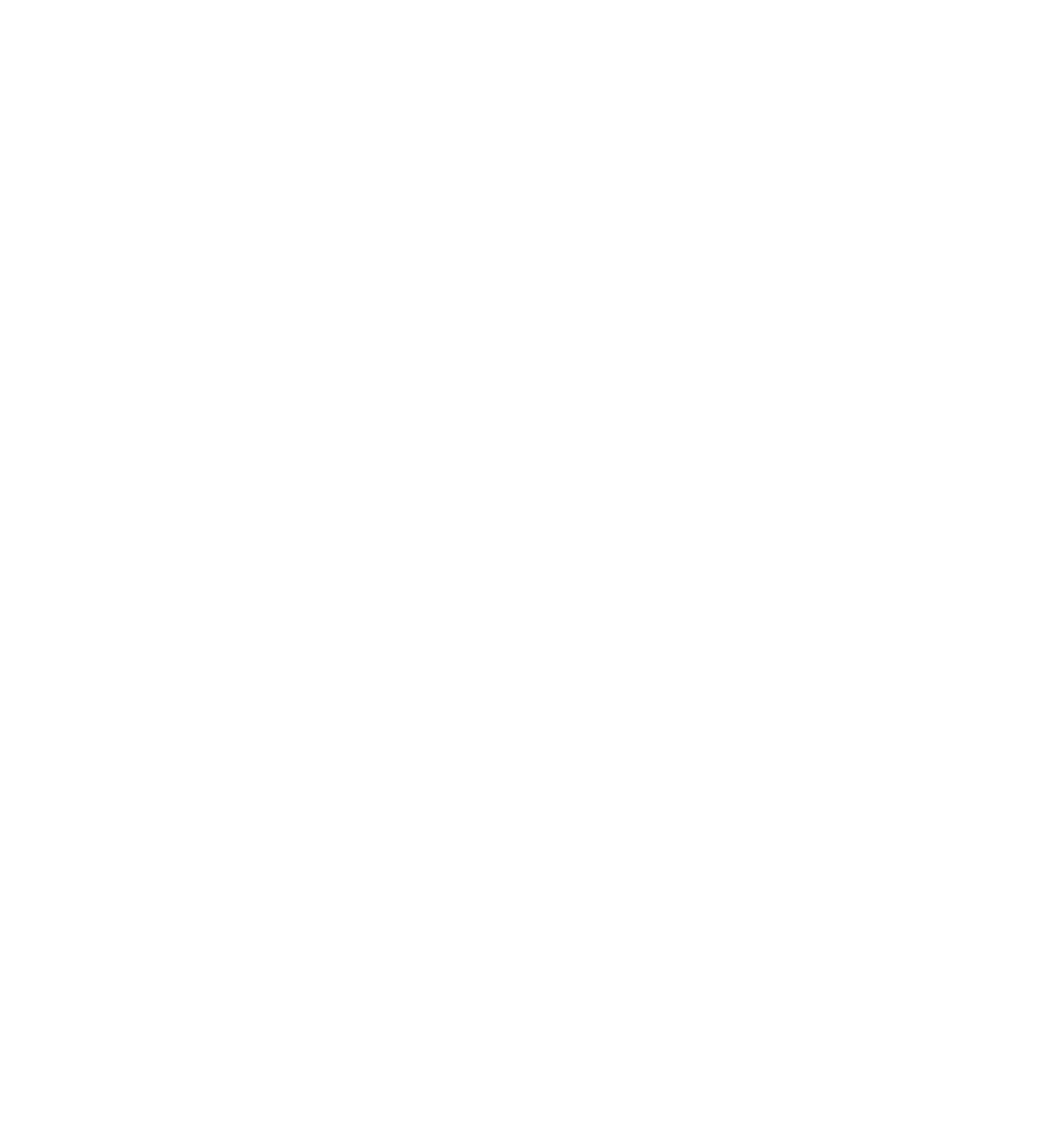
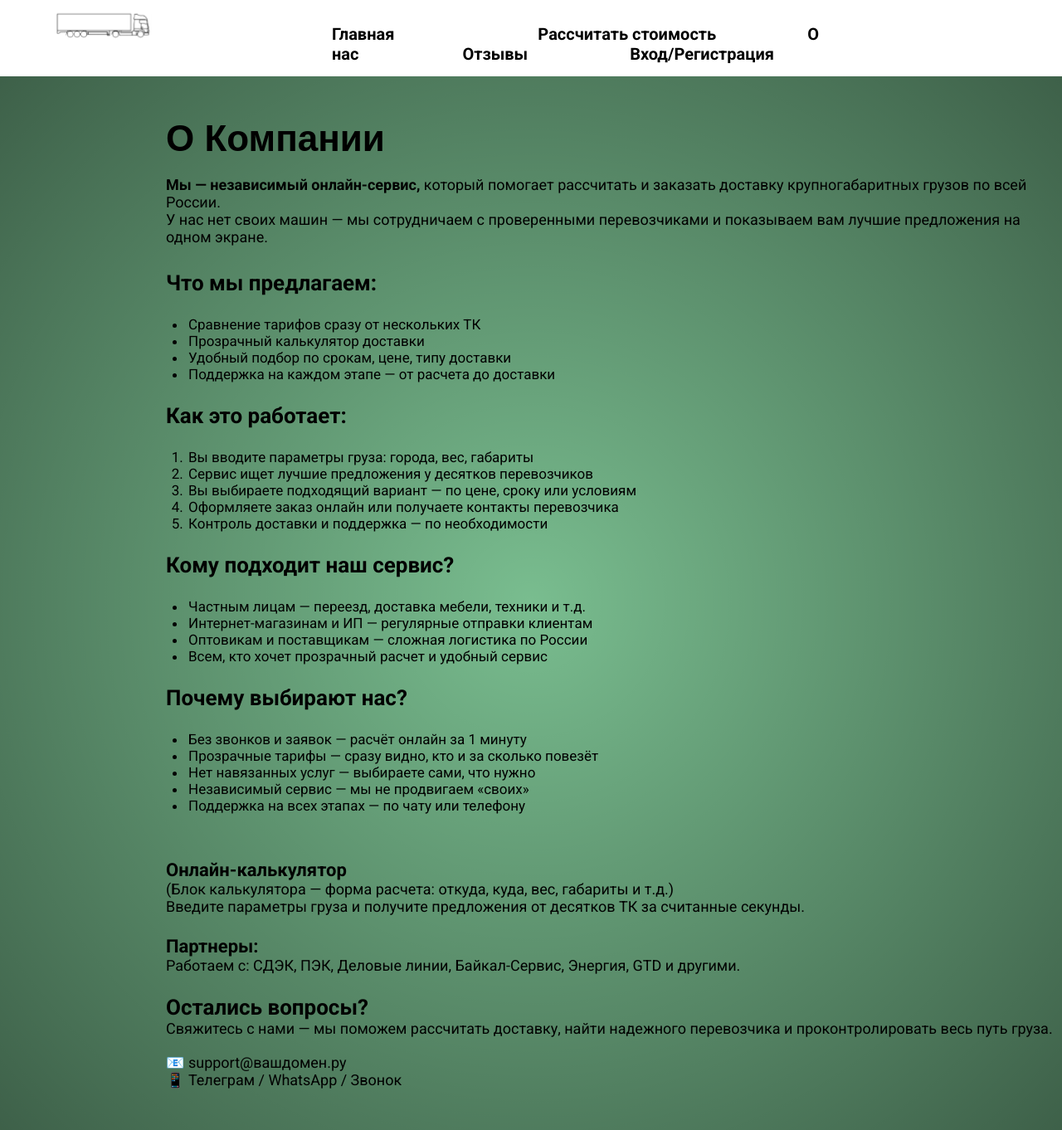
Before and after one commit to H1TgH/Logistic_Frontend, a React (Create React App) app in the folder logistic_frontend/: page /about in a window 1280 px wide. Before the commit this address had no page. Shown: the whole page at 83% size. Before the commit the page ends 800 px from the top, so only its background shows below. Built offline with nearby package versions, Linux system fonts and the light colour scheme; a web font is replaced by a local one.

Commit message:
add about page layout

```diff
--- a/logistic_frontend/src/App.js
+++ b/logistic_frontend/src/App.js
@@ -3,6 +3,7 @@ import { BrowserRouter, Routes, Route } from 'react-router-dom';
 import Home from './pages/home/Home';
 import Register from './pages/auth/Register';
 import Login from './pages/auth/Login';
+import About from './pages/about/About';
 
 
 function App() {
@@ -12,6 +13,7 @@ function App() {
         <Route path="/" element={<Home />} />
         <Route path="/register" element={<Register />} />
         <Route path="/login" element={<Login />} />
+        <Route path="/about" element={<About />} />
       </Routes>
     </BrowserRouter>
   );
--- a/logistic_frontend/src/index.css
+++ b/logistic_frontend/src/index.css
@@ -6,7 +6,7 @@ body {
     margin: 0px;
 }
 
-main {
+main.bg-image {
     width: 1920px;
     height: 1013px;
     background: radial-gradient(circle, rgba(0, 0, 0, 0) 0%, rgba(0, 0, 0, 0.489) 100%),
@@ -15,3 +15,8 @@ main {
     background-size: cover;
     background-position: 130px;
 }
+
+main.bg-wo-image {
+   background: radial-gradient(circle, rgba(0, 0, 0, 0) 0%, rgba(0, 0, 0, 0.489) 100%),
+                rgba(121, 189, 143, 1);
+}
--- /dev/null
+++ b/logistic_frontend/src/pages/about/About.css
@@ -0,0 +1,103 @@
+.about-page-main {
+    padding-left: 200px;
+    font-family: 'Roboto', sans-serif;
+}
+
+.about-page-main section h2 {
+    font-size: 26px;
+}
+
+.about-company h1 {
+    padding: 0;
+    margin: 0;
+    font-size: 44px;
+    font-weight: 700;
+    color: black;
+    padding-top: 50px;
+    padding-bottom: 20px;
+}
+
+.about-company h3 {
+    font-size: 18px;
+    font-weight: 400;
+    width: 1200px;
+}
+
+.about-company p {
+    width: 1200px;
+    color: black;
+    font-weight: 400;
+    font-size: 18px;
+    margin: 0;
+    padding: 0;
+    padding-bottom: 30px;
+}
+
+.about-page-main section ul {
+    padding: 25px;
+}
+
+.about-page-main section li {
+    padding-left: 2px;
+    font-size: 17px;
+}
+
+.how-works-list {
+    list-style: decimal;
+}
+
+.about-calculator {
+    padding-bottom: 25px;
+}
+
+.about-calculator h3 {
+    font-size: 22px;
+    padding: 0;
+    margin: 0;
+    padding-top: 30px;
+}
+
+.about-calculator p {
+    margin: 0;
+    padding: 0;
+    font-size: 18px;
+    color: black;
+    font-weight: 400;
+}
+
+.about-partners {
+    padding-bottom: 25px;
+}
+
+.about-partners h3 {
+    font-size: 22px;
+    padding: 0;
+    margin: 0;
+}
+
+.about-partners p {
+    font-size: 18px;
+    padding: 0;
+    margin: 0;
+    font-weight: 400;
+    color: black;
+}
+
+.about-questions h2 {
+    font-size: 22px;
+    padding: 0;
+    margin: 0;
+}
+
+.about-questions p {
+    font-size: 18px;
+    padding: 0;
+    margin: 0;
+    font-weight: 400;
+    color: black;
+}
+
+.contacts-container {
+    padding-top: 20px;
+    padding-bottom: 50px;
+}
--- /dev/null
+++ b/logistic_frontend/src/pages/about/About.js
@@ -0,0 +1,75 @@
+import React from 'react';
+import './About.css';
+import Header from '../../components/header/Header';
+
+const About = () => {
+  return (
+    <>
+      <Header /> {}
+      <main className='bg-wo-image about-page-main'>
+        <section className='about-company'>
+            <h1>О Компании</h1>
+            <h3><strong>Мы — независимый онлайн-сервис, </strong>который помогает рассчитать и заказать доставку крупногабаритных грузов по всей России.</h3>
+            <p>У нас нет своих машин — мы сотрудничаем с проверенными перевозчиками и показываем вам лучшие предложения на одном экране.</p>
+        </section>
+        <section className='about-offers'>
+            <h2>Что мы предлагаем:</h2>
+            <ul className='offers-list'>
+                <li>Сравнение тарифов сразу от нескольких ТК</li>
+                <li>Прозрачный калькулятор доставки</li>
+                <li>Удобный подбор по срокам, цене, типу доставки</li>
+                <li>Поддержка на каждом этапе — от расчета до доставки</li>
+            </ul>
+        </section>
+        <section className='about-how-work'>
+            <h2>Как это работает:</h2>
+            <ul className='how-works-list'>
+                <li>Вы вводите параметры груза: города, вес, габариты</li>
+                <li>Сервис ищет лучшие предложения у десятков перевозчиков</li>
+                <li>Вы выбираете подходящий вариант — по цене, сроку или условиям</li>
+                <li>Оформляете заказ онлайн или получаете контакты перевозчика</li>
+                <li>Контроль доставки и поддержка — по необходимости</li>
+            </ul>
+        </section>
+        <section className='about-for-whom'>
+            <h2>Кому подходит наш сервис?</h2>
+            <ul className='for-whom-list'>
+                <li>Частным лицам — переезд, доставка мебели, техники и т.д.</li>
+                <li>Интернет-магазинам и ИП — регулярные отправки клиентам</li>
+                <li>Оптовикам и поставщикам — сложная логистика по России</li>
+                <li>Всем, кто хочет прозрачный расчет и удобный сервис</li>
+            </ul>
+        </section>
+        <section className='about-choose-us'>
+            <h2>Почему выбирают нас?</h2>
+            <ul className='reasons-list'>
+                <li>Без звонков и заявок — расчёт онлайн за 1 минуту</li>
+                <li>Прозрачные тарифы — сразу видно, кто и за сколько повезёт</li>
+                <li>Нет навязанных услуг — выбираете сами, что нужно</li>
+                <li>Независимый сервис — мы не продвигаем «своих»</li>
+                <li>Поддержка на всех этапах — по чату или телефону</li>
+            </ul>
+        </section>
+        <section className='about-calculator'>
+            <h3>Онлайн-калькулятор</h3>
+            <p>(Блок калькулятора — форма расчета: откуда, куда, вес, габариты и т.д.)</p>
+            <p>Введите параметры груза и получите предложения от десятков ТК за считанные секунды.</p>
+        </section>
+        <section className='about-partners'>
+            <h3>Партнеры:</h3>
+            <p>Работаем с: СДЭК, ПЭК, Деловые линии, Байкал-Сервис, Энергия, GTD и другими.</p>
+        </section>
+        <section className='about-questions'>
+            <h2>Остались вопросы?</h2>
+            <p>Свяжитесь с нами — мы поможем рассчитать доставку, найти надежного перевозчика и проконтролировать весь путь груза.</p>
+            <div className='contacts-container'>
+                <p className='about-email'>📧 support@вашдомен.ру</p>
+                <p className='about-social-cites'>📱 Телеграм / WhatsApp / Звонок</p>
+            </div>
+        </section>
+      </main>
+    </>
+  );
+};
+
+export default About;
--- a/logistic_frontend/src/pages/auth/Login.css
+++ b/logistic_frontend/src/pages/auth/Login.css
@@ -1,5 +1,23 @@
-.register-form {
+.login-form {
     height: 450px;
+    width: 480px !important;
+    padding: 30px;
+    background-color: rgba(253, 255, 245, 1);
+    border-radius: 15px;
+    box-shadow: 0 4px 10px rgba(0, 0, 0, 0.1);
+    margin: 0 auto;
+    padding: 0;
+}
+
+.login-form h2 {
+    font-family: 'Roboto', sans-serif;
+    font-weight: 700;
+    font-size: 48px;
+    color: rgba(0, 0, 0, 1);
+    text-align: center;
+    margin-bottom: 0px;
+    margin-top: 0;
+    padding-top: 26px;
 }
 
 .underline-wrapper {
--- a/logistic_frontend/src/pages/auth/Login.js
+++ b/logistic_frontend/src/pages/auth/Login.js
@@ -4,7 +4,7 @@ import './Login.css';
 const LoginForm = () => {
   return (
     <div className='background'>
-      <div className="register-form">
+      <div className="login-form">
         <div className="underline-wrapper">
           <h2>Вход</h2>
         </div>
--- a/logistic_frontend/src/pages/home/Home.css
+++ b/logistic_frontend/src/pages/home/Home.css
@@ -8,7 +8,7 @@ html, body {
   width: 100vw;
   height: 100vh;
 }
-main {
+main.home-page-bg {
     height: 856px
 }
 
--- a/logistic_frontend/src/pages/home/Home.js
+++ b/logistic_frontend/src/pages/home/Home.js
@@ -6,7 +6,7 @@ const Home = () => {
   return (
     <>
       <Header /> {}
-      <main>
+      <main className='bg-image home-page-bg'>
         <h1>Logistic</h1>
         <p>
           Онлайн-сервис расчета доставки крупногабаритных грузов по РФ<br />
```
